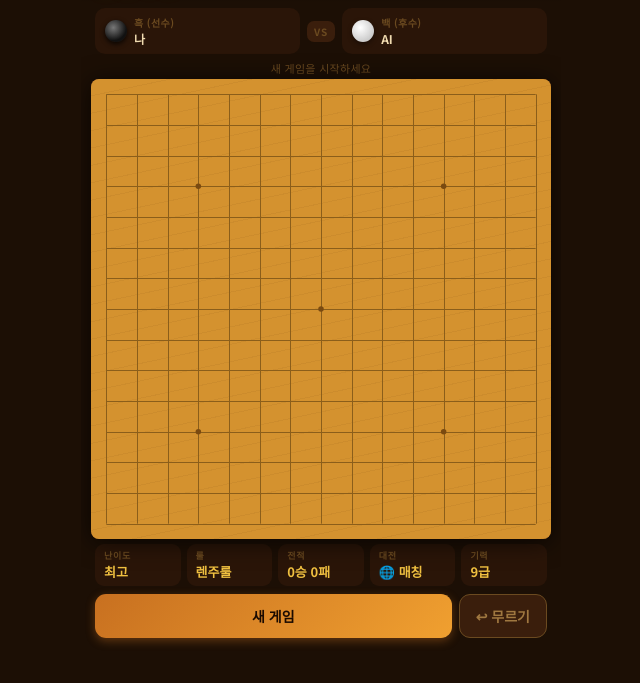
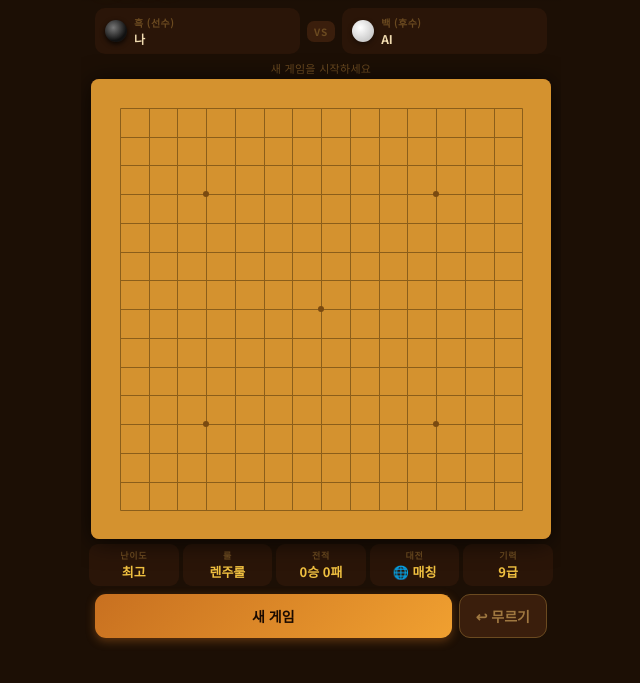
Before and after one commit to seungbeom22/omok, a plain HTML site: page index.html in a window 1280 px wide. Shown: the part 47-730 px from the top of the page, without its empty margins (319-959 px from the left). Drawn offline with Linux system fonts and the light colour scheme.

Commit message:
Add files via upload

```diff
--- a/index.html
+++ b/index.html
@@ -118,11 +118,6 @@
     position: absolute; inset: 0;
     background: var(--board-bg);
   }
-  #board-bg::after {
-    content: ''; position: absolute; inset: 0;
-    background: repeating-linear-gradient(168deg, transparent 0px, transparent 16px, rgba(80,40,5,0.06) 16px, rgba(80,40,5,0.06) 17px);
-    pointer-events: none;
-  }
   #board-canvas { position: absolute; inset: 0; width: 100%; height: 100%; touch-action: none; }
 
   /* ── THINKING BAR ── */
@@ -134,12 +129,12 @@
   /* ── INFO ROW ── */
   .info-row {
     flex-shrink: 0;
-    display: flex; gap: 6px;
-    padding: 5px 14px 4px;
-  }
-  .info-chip { flex: 1; background: var(--panel); border-radius: 9px; padding: 5px 9px; }
+    display: flex; gap: 4px;
+    padding: 5px 8px 4px;
+  }
+  .info-chip { flex: 1; background: var(--panel); border-radius: 9px; padding: 5px 4px; text-align: center; }
   .info-chip-label { font-size: 9px; color: var(--text-muted); font-weight: 700; letter-spacing: 0.7px; }
-  .info-chip-value { font-size: 13px; font-weight: 700; color: var(--gold); }
+  .info-chip-value { font-size: 13px; font-weight: 700; color: var(--gold); white-space: nowrap; }
 
   /* ── CONTROLS ── */
   .controls {
@@ -697,10 +692,17 @@ let cellSize, padX, boardW;
 
 function setupBoard() {
   const cw = container.clientWidth;
-  canvas.width = cw; canvas.height = cw;
+  // devicePixelRatio 대응: 물리 픽셀 기준으로 캔버스 생성
+  const dpr = window.devicePixelRatio || 1;
+  canvas.width = Math.round(cw * dpr);
+  canvas.height = Math.round(cw * dpr);
+  canvas.style.width = cw + 'px';
+  canvas.style.height = cw + 'px';
+  ctx.scale(dpr, dpr);
   boardW = cw;
-  cellSize = cw / SIZE;
-  padX = cellSize / 2;
+  // 패딩 = 1 cell, 총 SIZE-1 간격이 (cw - 2*pad) 에 맞게
+  cellSize = cw / (SIZE + 1);
+  padX = cellSize;
   container.style.setProperty('--cell', cellSize + 'px');
   container.style.setProperty('--pad', padX + 'px');
   drawBoard();
@@ -712,24 +714,35 @@ function gy(r) { return padX + r * cellSize; }
 function drawBoard() {
   if (!canvas.width) return;
   ctx.clearRect(0, 0, boardW, boardW);
-  // Grid lines — drawn directly on canvas so they always render crisply
-  // (a CSS background-gradient approach was unreliable on some mobile browsers)
+
+  // ── 격자선을 Canvas에서 직접 그림 (CSS gradient 대각선 아티팩트 방지) ──
   ctx.save();
   ctx.strokeStyle = '#8b5e1a';
   ctx.lineWidth = 1;
-  const gStart = gx(0), gEnd = gx(SIZE - 1);
+  // 픽셀 선명도: 0.5 offset
   for (let i = 0; i < SIZE; i++) {
     const x = Math.round(gx(i)) + 0.5;
-    ctx.beginPath(); ctx.moveTo(x, gStart); ctx.lineTo(x, gEnd); ctx.stroke();
     const y = Math.round(gy(i)) + 0.5;
-    ctx.beginPath(); ctx.moveTo(gStart, y); ctx.lineTo(gEnd, y); ctx.stroke();
-  }
-  ctx.restore();
-  // Star points
+    // 세로선
+    ctx.beginPath();
+    ctx.moveTo(x, Math.round(gy(0)) + 0.5);
+    ctx.lineTo(x, Math.round(gy(SIZE - 1)) + 0.5);
+    ctx.stroke();
+    // 가로선
+    ctx.beginPath();
+    ctx.moveTo(Math.round(gx(0)) + 0.5, y);
+    ctx.lineTo(Math.round(gx(SIZE - 1)) + 0.5, y);
+    ctx.stroke();
+  }
+  // 목(★ 화점)
   [[3,3],[3,11],[7,7],[11,3],[11,11]].forEach(([r,c]) => {
     ctx.fillStyle = '#7a4a10';
-    ctx.beginPath(); ctx.arc(gx(c), gy(r), cellSize*0.09, 0, Math.PI*2); ctx.fill();
+    ctx.beginPath();
+    ctx.arc(Math.round(gx(c)), Math.round(gy(r)), Math.round(cellSize * 0.09), 0, Math.PI * 2);
+    ctx.fill();
   });
+  ctx.restore();
+
   // Stones
   for (let r = 0; r < SIZE; r++)
     for (let c = 0; c < SIZE; c++)
@@ -737,8 +750,8 @@ function drawBoard() {
   // Last move marker — 또렷하게
   if (gameHistory.length) {
     const last = gameHistory[gameHistory.length-1];
-    const mx = Math.round(gx(last.c)) + 0.5;
-    const my = Math.round(gy(last.r)) + 0.5;
+    const mx = Math.round(gx(last.c));
+    const my = Math.round(gy(last.r));
     const mr = Math.round(cellSize * 0.2);
     ctx.save();
     ctx.shadowColor = 'transparent';
@@ -1030,8 +1043,9 @@ async function aiMove() {
 // ═══════════════════════════════════════
 function getCell(cx,cy) {
   const rect=canvas.getBoundingClientRect();
-  const x=(cx-rect.left)*(canvas.width/rect.width);
-  const y=(cy-rect.top)*(canvas.height/rect.height);
+  // CSS px 기준으로 계산 (padX, cellSize 모두 CSS px 단위)
+  const x=(cx-rect.left);
+  const y=(cy-rect.top);
   return [Math.round((y-padX)/cellSize), Math.round((x-padX)/cellSize)];
 }
 
@@ -1083,22 +1097,18 @@ canvas.addEventListener('click', async(e)=>{
 });
 
 function rippleEffect(r,c) {
-  const rect=canvas.getBoundingClientRect();
-  const sc=rect.width/canvas.width;
   const el=document.createElement('div');
   el.className='ripple';
-  const sz=cellSize*sc*.7;
-  el.style.cssText=`width:${sz}px;height:${sz}px;left:${gx(c)*sc-sz/2}px;top:${gy(r)*sc-sz/2}px`;
+  const sz=cellSize*.7;
+  el.style.cssText=`width:${sz}px;height:${sz}px;left:${gx(c)-sz/2}px;top:${gy(r)-sz/2}px`;
   container.appendChild(el);
   setTimeout(()=>el.remove(),650);
 }
 function forbiddenEffect(r,c) {
-  const rect=canvas.getBoundingClientRect();
-  const sc=rect.width/canvas.width;
   const el=document.createElement('div');
   el.className='forbidden-flash';
-  const sz=cellSize*sc*.7;
-  el.style.cssText=`width:${sz}px;height:${sz}px;left:${gx(c)*sc-sz/2}px;top:${gy(r)*sc-sz/2}px`;
+  const sz=cellSize*.7;
+  el.style.cssText=`width:${sz}px;height:${sz}px;left:${gx(c)-sz/2}px;top:${gy(r)-sz/2}px`;
   container.appendChild(el);
   setTimeout(()=>el.remove(),500);
 }
@@ -1457,12 +1467,15 @@ function chooseColor(c) {
 }
 
 function startGame() {
+  const bc = document.getElementById('board-container');
+  bc.style.visibility = 'hidden';
   closeModal('modal-new');
   playerColor=selectedColor==='black'?BLACK:WHITE;
   aiColor=playerColor===BLACK?WHITE:BLACK;
   document.getElementById('black-label').textContent=playerColor===BLACK?'나':'AI';
   document.getElementById('white-label').textContent=playerColor===WHITE?'나':'AI';
   initGame();
+  setTimeout(()=>{ bc.style.visibility = ''; }, 250);
 }
 
 function rematch() {
```
